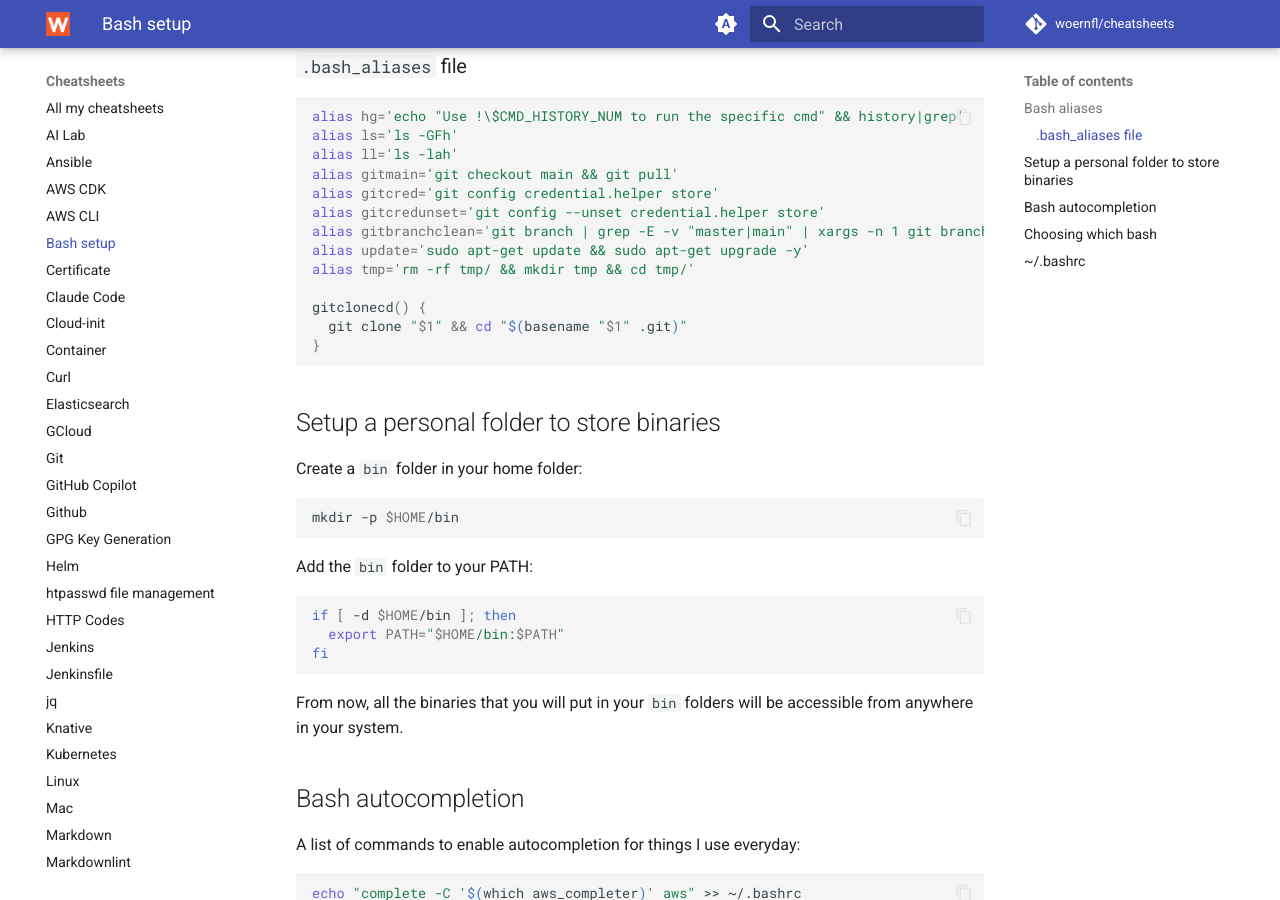
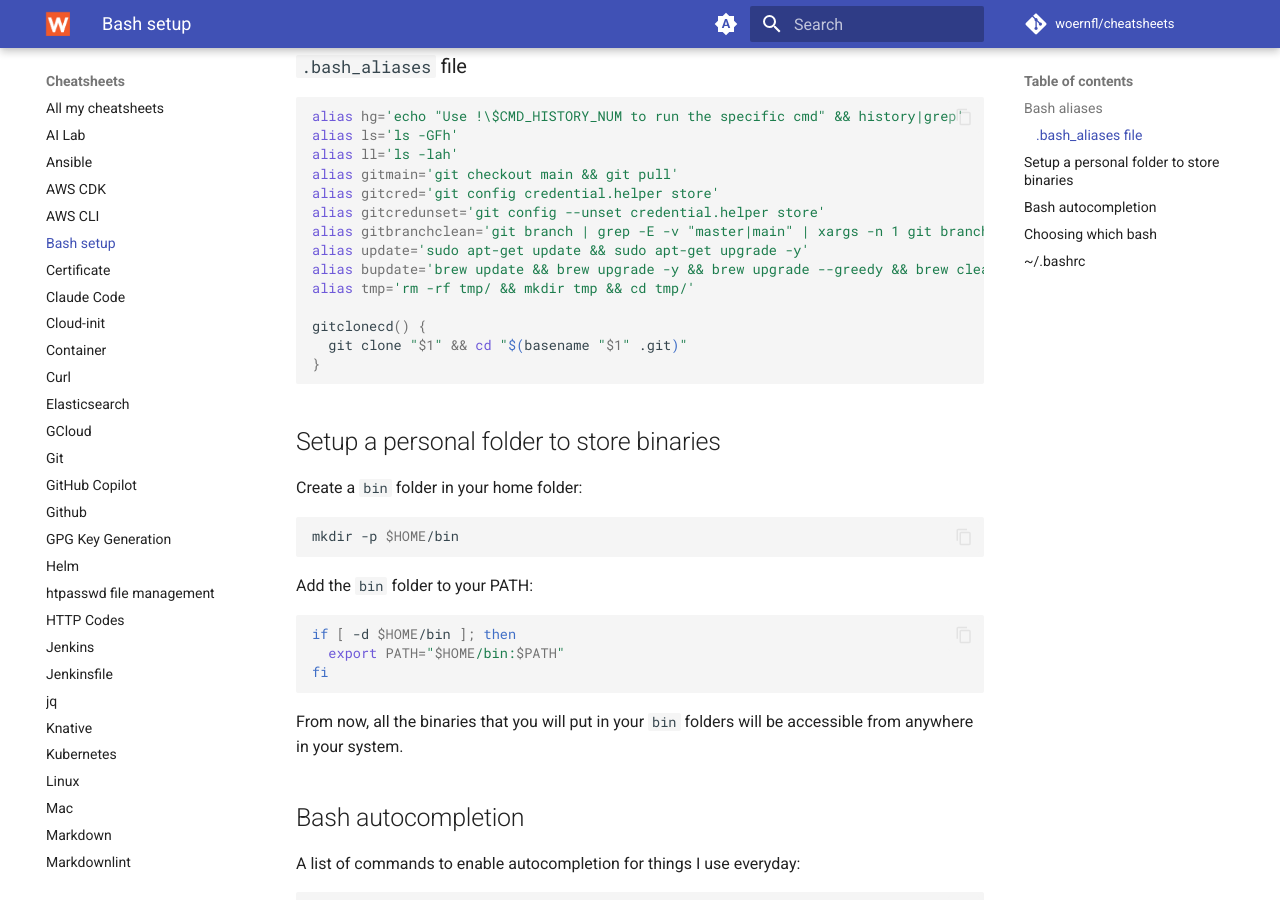
Before and after one commit to woernfl/cheatsheets, an MkDocs documentation site: the page built from docs/bash-setup.md, in a window 1280 px wide and 900 px high, scrolled down 429 px. Built offline with MkDocs 1.6.1 and Material for MkDocs 9.7.7, drawn with Linux system fonts in a browser that asks for light colours; comment, search, counter and statistics services are not loaded.

Commit message:
Add bupdate alias for Homebrew updates (#447)

```diff
--- a/docs/bash-setup.md
+++ b/docs/bash-setup.md
@@ -27,6 +27,7 @@ alias gitcred='git config credential.helper store'
 alias gitcredunset='git config --unset credential.helper store'
 alias gitbranchclean='git branch | grep -E -v "master|main" | xargs -n 1 git branch -d'
 alias update='sudo apt-get update && sudo apt-get upgrade -y'
+alias bupdate='brew update && brew upgrade -y && brew upgrade --greedy && brew cleanup'
 alias tmp='rm -rf tmp/ && mkdir tmp && cd tmp/'
 
 gitclonecd() {
```
Also changed, not shown: .cspell.json.
